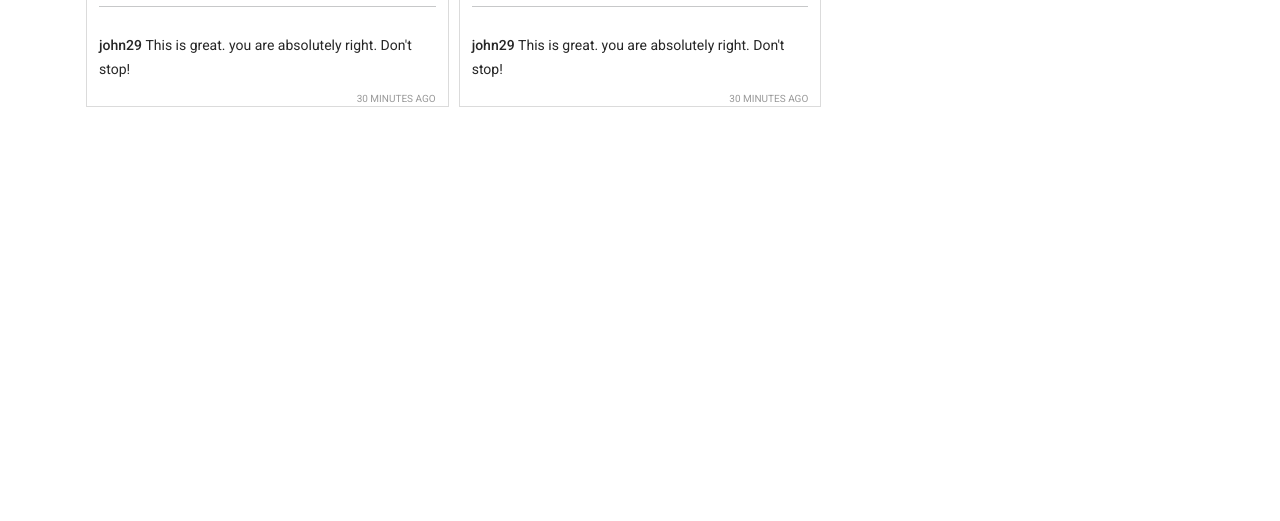
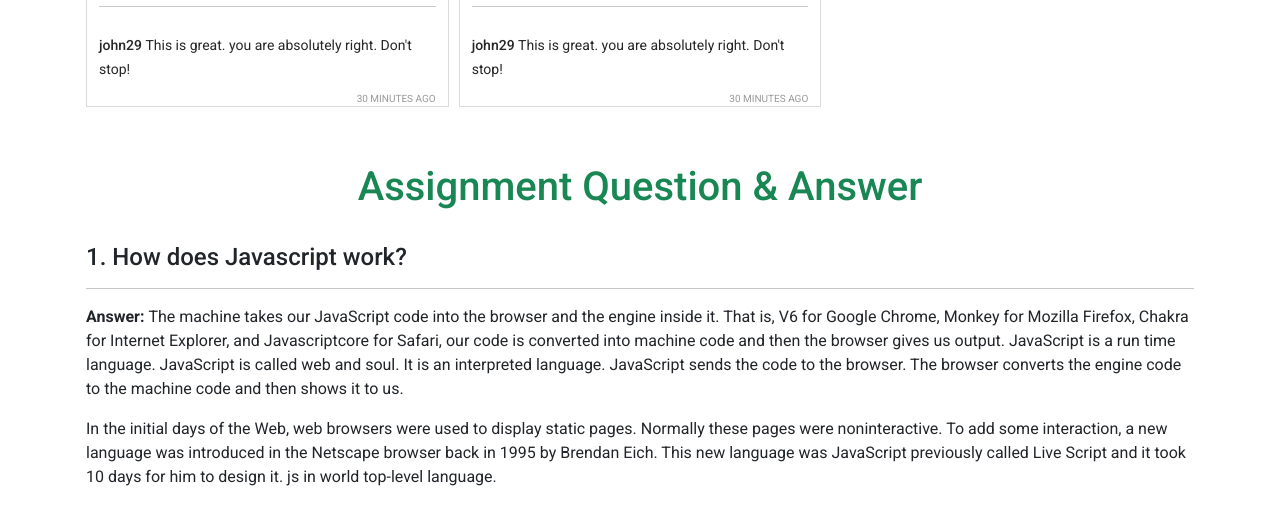
Before and after one commit to Tanvir-Alam625/insta-shohor, a plain HTML site: page index.html in a window 1280 px wide. Shown: the part 1425-1946 px from the top of the page. Before the commit the page ends 1548 px from the top, so only its background shows below. Drawn offline with nearby package versions, Linux system fonts and the light colour scheme.

Commit message:
first answer done

```diff
--- a/index.html
+++ b/index.html
@@ -83,6 +83,33 @@
                 </div>
             </div>
         </main>
+        <section class="question container mx-auto p-3">
+            <h1 class="py-4 text-success text-center">Assignment Question &  Answer</h1>
+            <!-- first question -->
+            <div id="first my-3">
+                <h4>
+                   1. How does Javascript work?
+                </h4>
+                <hr>
+                <!-- Answer -->
+                <p class="">
+                    <b>Answer: </b>
+                    The machine takes
+                    our JavaScript code into the browser and the engine inside it. That is,
+                    V6 for Google Chrome, Monkey for Mozilla Firefox, Chakra for Internet Explorer,
+                    and Javascriptcore for Safari, our code is converted into machine code and then the
+                    browser gives us output. JavaScript is a run time language. JavaScript is
+                    called web and soul. It is an interpreted language. JavaScript sends the
+                    code to the browser. The browser converts the engine code to the machine code
+                    and then shows it to us.
+                </p>
+                <p>
+                    In the initial days of the Web, web browsers were used to display static pages. Normally these pages were noninteractive. To add some interaction, a new language was introduced in the Netscape browser back in 1995 by Brendan Eich. This new language was JavaScript previously called Live Script and it took 10 days for him to design it.
+                    js in world top-level language.
+                </p>
+            </div>
+
+        </section>
         <footer></footer>
 
         <!-- add javascript  file  -->
```
